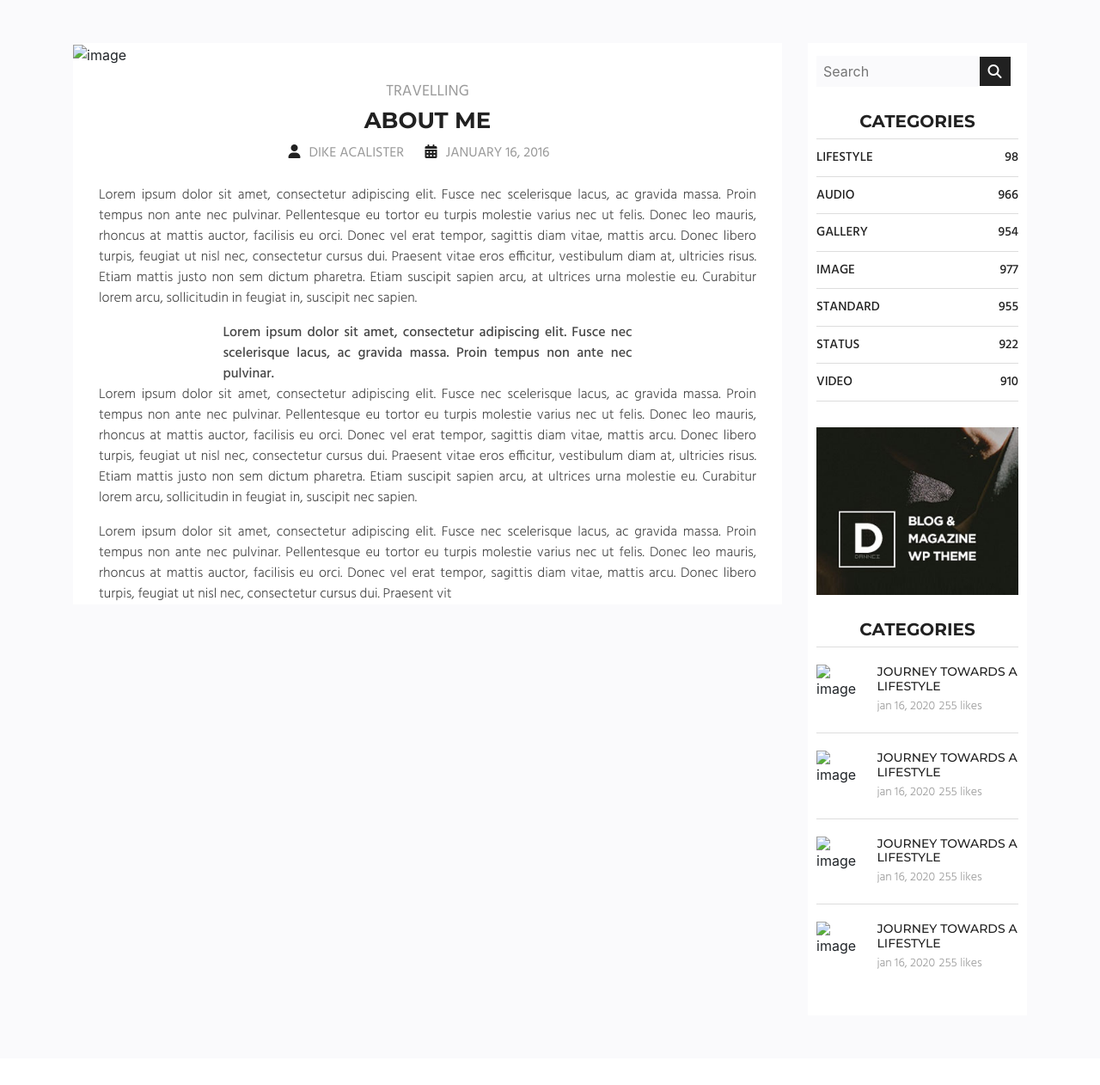
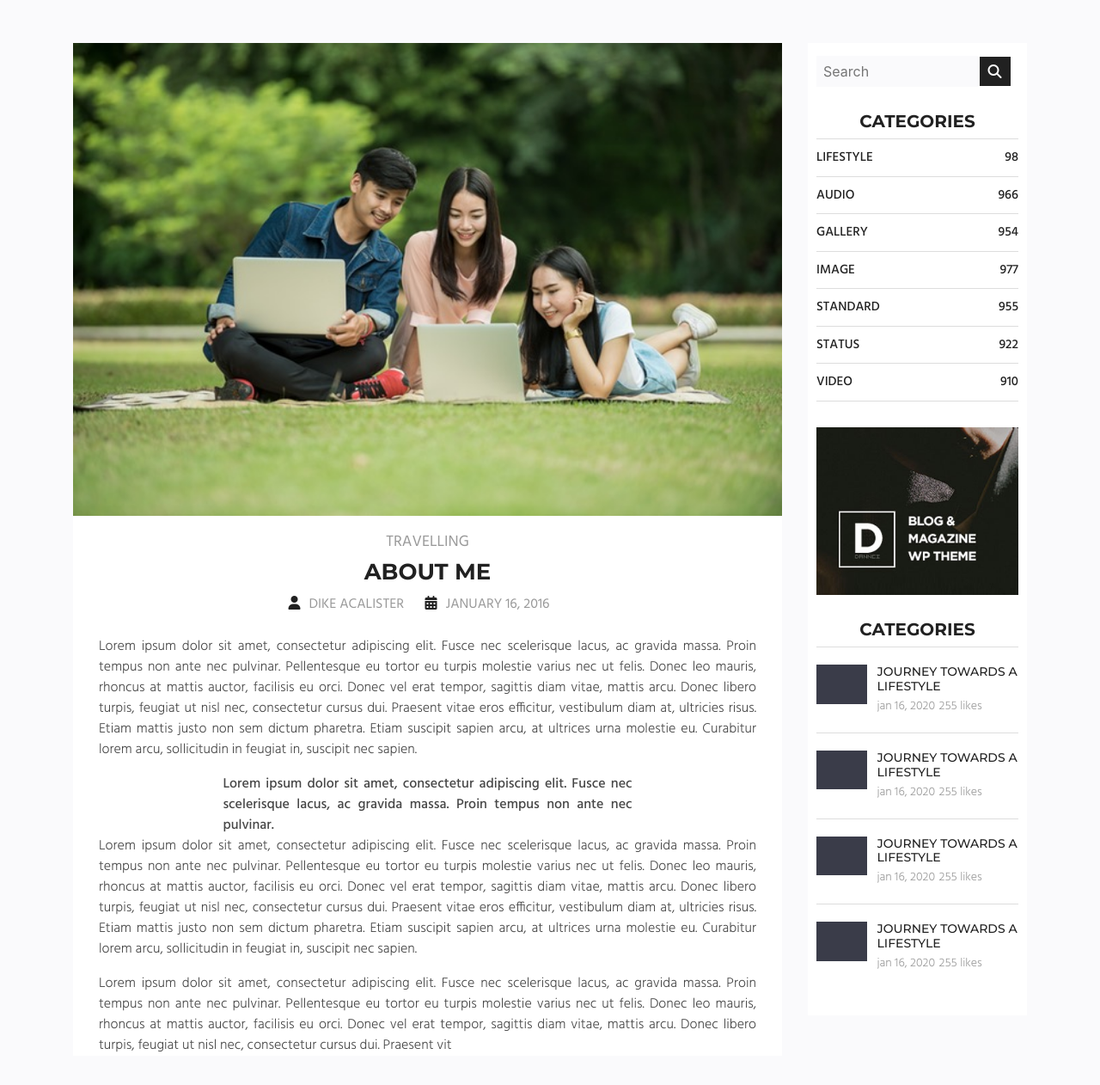
Before and after one commit to mahmodulRhasan/PSD-to-HTML, a plain HTML site: page index.html in a window 1280 px wide. Shown: the whole page at 86% size. Before the commit the page ends 1231 px from the top, so only its background shows below. Drawn offline with nearby package versions, Linux system fonts and the light colour scheme; files that its build step writes are made by us from their sources; files whose address does not match are found by name.

Commit message:
Update index.html

```diff
--- a/index.html
+++ b/index.html
@@ -2,9 +2,9 @@
 <html>
 	<head>
 		<title>Website Design</title>
-		<link rel="stylesheet" href="css/bootstrap.min.css">
+		<link rel="stylesheet" href="bootstrap.min.css">
 		<link rel="stylesheet" href="style.css">
-		<link rel="icon" href="images/blog.jpg">
+		<link rel="icon" href="blog.jpg">
 		<!-- Google Fonts -->
 		<link href="https://fonts.googleapis.com/css2?family=Hind:wght@300;400;500;600;700&family=Montserrat:wght@300;400;500;600;700&display=swap" rel="stylesheet">
 		<script src="https://use.fontawesome.com/76bc20d90b.js"></script>
@@ -15,7 +15,7 @@
 				<div class="row">
 					<div class="col-md-9">
 						<div class="about-desc">
-							<img  src="images/about.png" alt="image">
+							<img  src="about.png" alt="image">
 							<h5>travelling</h5>
 							<h2>about me </h2>
 							<ul>
@@ -57,7 +57,7 @@
 
 								<div class="blog-single">
 									<div class="blog-img">
-										<img class="img-fluid" src="images/blog.jpg" alt="image">
+										<img class="img-fluid" src="blog.jpg" alt="image">
 									</div>
 									<div class="blog-text">
 										<h4>journey towards a lifestyle</h4>
@@ -69,7 +69,7 @@
 								</div>
 								<div class="blog-single">
 									<div class="blog-img">
-										<img class="img-fluid" src="images/blog.jpg" alt="image">
+										<img class="img-fluid" src="blog.jpg" alt="image">
 									</div>
 									<div class="blog-text">
 										<h4>journey towards a lifestyle</h4>
@@ -81,7 +81,7 @@
 								</div>
 								<div class="blog-single">
 									<div class="blog-img">
-										<img class="img-fluid" src="images/blog.jpg" alt="image">
+										<img class="img-fluid" src="blog.jpg" alt="image">
 									</div>
 									<div class="blog-text">
 										<h4>journey towards a lifestyle</h4>
@@ -93,7 +93,7 @@
 								</div>
 								<div class="blog-single">
 									<div class="blog-img">
-										<img class="img-fluid" src="images/blog.jpg" alt="image">
+										<img class="img-fluid" src="blog.jpg" alt="image">
 									</div>
 									<div class="blog-text">
 										<h4>journey towards a lifestyle</h4>
@@ -113,7 +113,7 @@
 		</div>
 
 
-		<script src="js/jquery-3.5.1.slim.min.js"></script>
-		<script src="js/bootstrap.bundle.min.js"></script>
+		<script src="jquery-3.5.1.slim.min.js"></script>
+		<script src="bootstrap.bundle.min.js"></script>
 	</body>
 </html>
```
